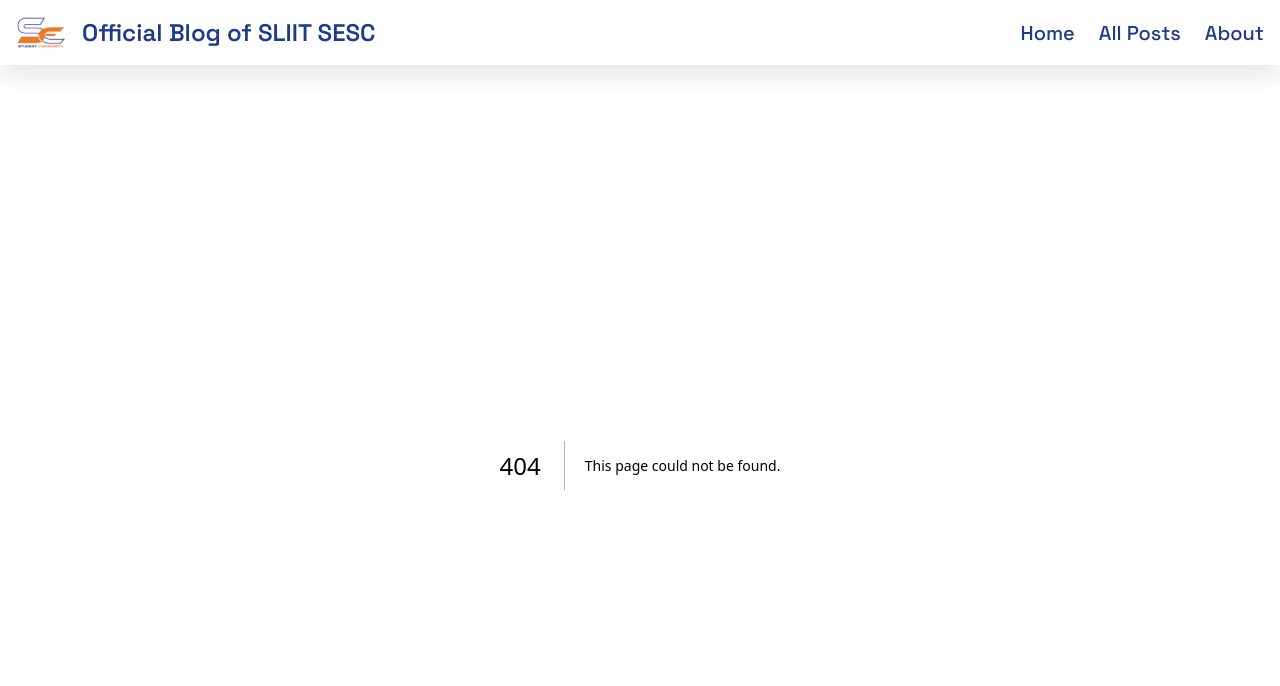
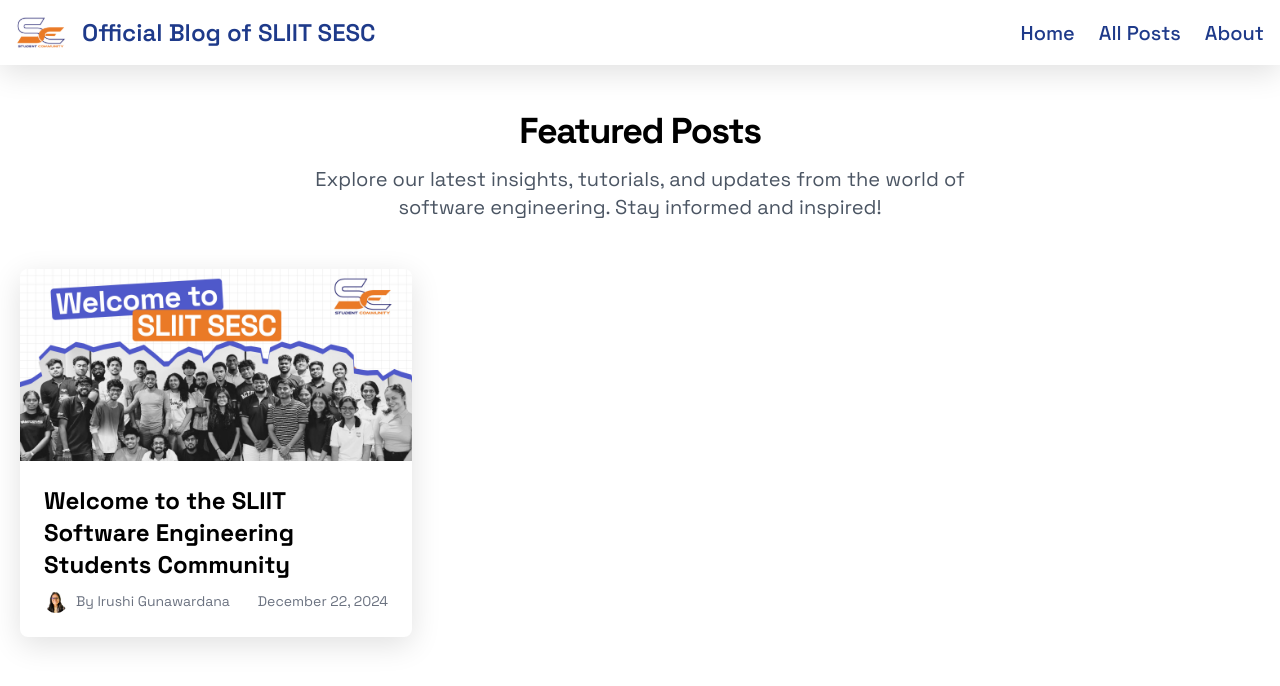
Before and after one commit to sliitsesc/sesc-blog, a Next.js app: page /allposts in a window 1280 px wide. Before the commit this address had no page. Shown: the top 686 px of the page. Built offline with nearby package versions, Linux system fonts and the light colour scheme.

Commit message:
All Posts Page Implemented

```diff
--- a/_posts/welcome-to-sesc.md
+++ b/_posts/welcome-to-sesc.md
@@ -77,10 +77,10 @@
 
 Have questions or suggestions? Want to know more about upcoming events? Reach out to us via:
 
-Email: (sesc@sliit.lk)[sesc@sliit.lk]
-Facebook: (sliitsecommunity)[https://web.facebook.com/sliitsecommunity]
-Instagram: (@sliit.sesc)[https://www.instagram.com/sliit.sesc]
-LinkedIn: (Software Enginineering Student Community)[https://www.linkedin.com/company/sesc-sliit/]
+Email: [sesc@sliit.lk](mailto:sesc@sliit.lk)
+Facebook: [sliitsecommunity](https://web.facebook.com/sliitsecommunity)
+Instagram: [@sliit.sesc](https://www.instagram.com/sliit.sesc)
+LinkedIn: [Software Engineering Student Community](https://www.linkedin.com/company/sesc-sliit/)
 
 Let’s connect, collaborate, and code our way to the future!
 
--- a/src/app/_components/Navbar.tsx
+++ b/src/app/_components/Navbar.tsx
@@ -85,7 +85,7 @@
               <Link href="/">Home</Link>
             </li>
             <li className="mt-4 md:mt-0 hover:text-black hover:underline underline-offset-2">
-              <Link href="/">All Posts</Link>
+              <Link href="/allposts">All Posts</Link>
             </li>
             <li className="mt-4 md:mt-0 hover:text-black hover:underline underline-offset-2">
               <Link href="/about">About</Link>
--- /dev/null
+++ b/src/app/allposts/page.tsx
@@ -0,0 +1,75 @@
+import Container from "../_components/container";
+import Image from "next/image";
+import Link from "next/link";
+import { getAllPosts } from "@/lib/api";
+
+export default function BlogListing() {
+  const blogPosts = getAllPosts();
+
+  return (
+    <Container>
+      <div className="text-center mb-12 mt-12">
+        <h1 className="text-3xl md:text-4xl font-bold tracking-tighter leading-tight md:leading-none mb-2 md:mb-4">
+          Featured Posts
+        </h1>
+        <p className="text-lg md:text-xl text-gray-600 max-w-2xl mx-auto px-4 md:px-0">
+          Explore our latest insights, tutorials, and updates from the world of
+          software engineering. Stay informed and inspired!
+        </p>
+      </div>
+      <div className="grid grid-cols-1 md:grid-cols-2 lg:grid-cols-3 gap-8">
+        {blogPosts.map((post) => (
+          <div
+            key={post.slug}
+            className="bg-white rounded-lg shadow-md overflow-hidden flex flex-col transition-transform duration-300 hover:shadow-lg hover:-translate-y-1"
+          >
+            <Link href={`/posts/${post.slug}`}>
+              <Image
+                src={post.coverImage}
+                alt={`Cover image for ${post.title}`}
+                width={600}
+                height={400}
+                className="w-full h-48 object-cover"
+              />
+            </Link>
+
+            <div className="p-6 flex-grow flex flex-col">
+              <h2 className="text-2xl font-bold mb-2 text-dark-blue">
+                <Link href={`/posts/${post.slug}`} className="hover:underline">
+                  {post.title}
+                </Link>
+              </h2>
+              <div className="flex justify-between items-center text-sm text-gray-500 mt-auto">
+                <span className="flex items-center">
+                  <Image
+                    src={post.author.picture}
+                    alt={post.author.name}
+                    width={24}
+                    height={24}
+                    className="rounded-full mr-2"
+                  />
+                  By {post.author.name}
+                </span>
+                <span>
+                  {new Date(post.date).toLocaleDateString("en-US", {
+                    year: "numeric",
+                    month: "long",
+                    day: "numeric",
+                  })}
+                </span>
+              </div>
+            </div>
+          </div>
+        ))}
+      </div>
+      <div className="text-center mt-12">
+        <Link
+          href="/archive"
+          className="inline-block bg-dark-blue text-white px-6 py-3 rounded-md hover:bg-blue-700 transition-colors duration-300"
+        >
+          View All Articles
+        </Link>
+      </div>
+    </Container>
+  );
+}
--- a/src/app/layout.tsx
+++ b/src/app/layout.tsx
@@ -64,7 +64,8 @@
         className={cn(
           spacegrotesk.className,
           "dark:bg-slate-900 dark:text-slate-400"
-        )}>
+        )}
+      >
         <Navbar />
         <div className="min-h-screen">{children}</div>
       </body>
--- a/src/interfaces/post.ts
+++ b/src/interfaces/post.ts
@@ -1,6 +1,7 @@
 import { type Author } from "./author";
 
 export type Post = {
+  categories: any;
   slug: string;
   title: string;
   date: string;
```
